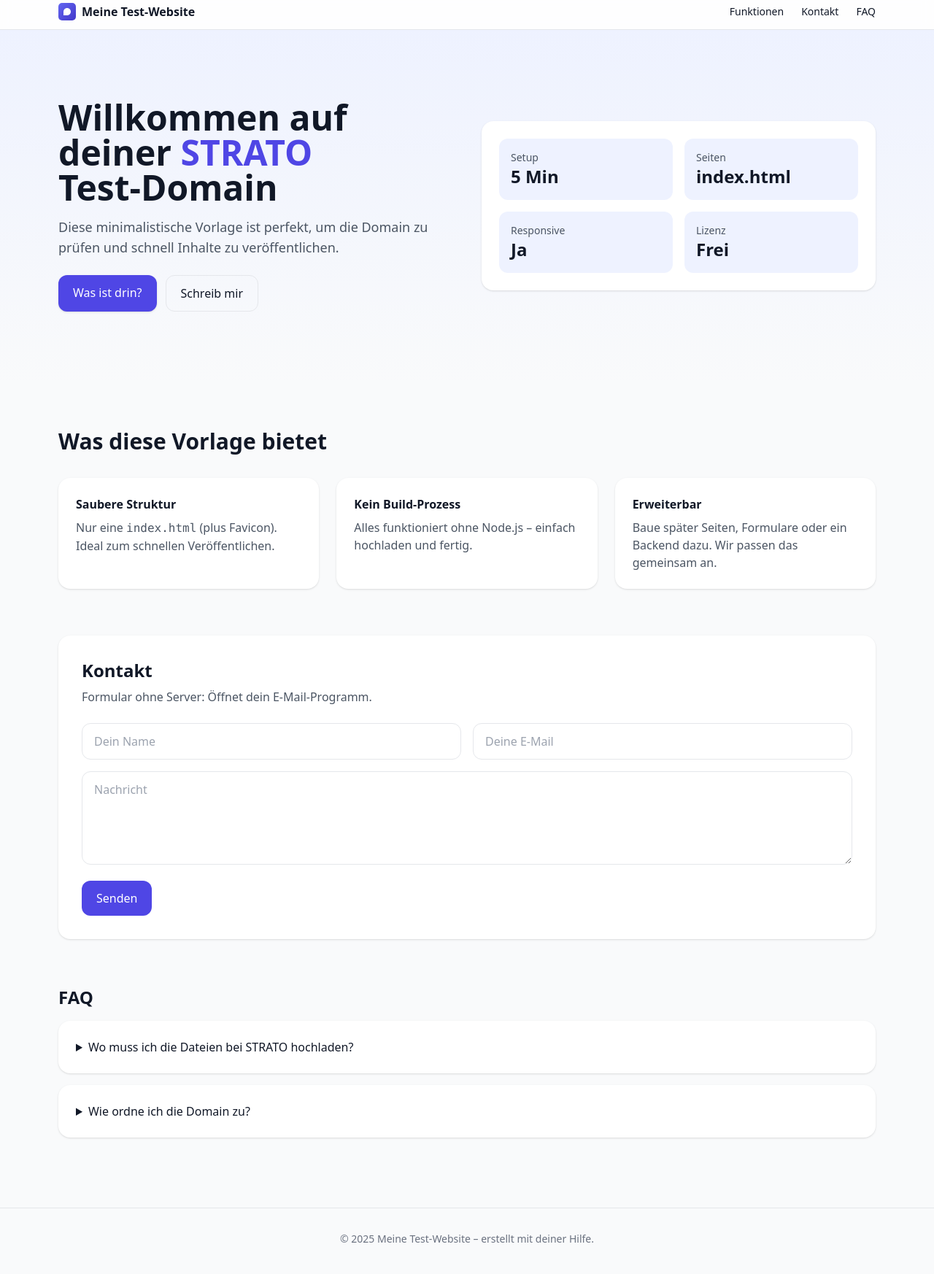
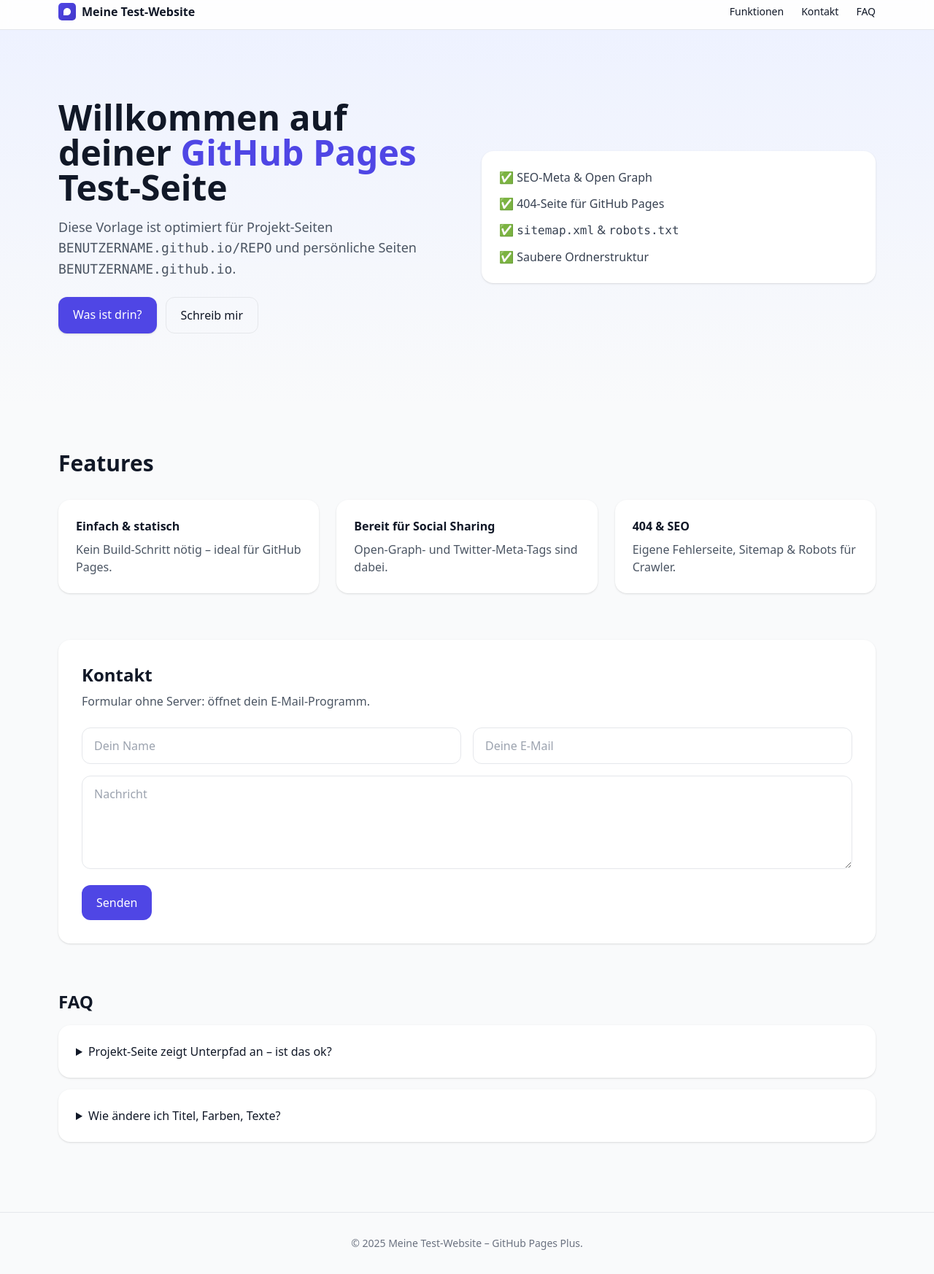
Before and after one commit to Flotshy/test-website, a plain HTML site: page index.html in a window 1280 px wide. Shown: the part 8-1754 px from the top of the page at 73% size. Drawn offline with nearby package versions, Linux system fonts and the light colour scheme.

Commit message:
Add files via upload

```diff
--- /dev/null
+++ b/404.html
@@ -0,0 +1,17 @@
+<!doctype html>
+<html lang="de">
+<head>
+  <meta charset="utf-8">
+  <meta name="viewport" content="width=device-width, initial-scale=1">
+  <title>Seite nicht gefunden – 404</title>
+  <link rel="icon" href="assets/favicon.svg" type="image/svg+xml">
+  <script src="https://cdn.tailwindcss.com"></script>
+</head>
+<body class="h-screen grid place-items-center bg-gray-50 text-gray-900">
+  <main class="text-center">
+    <h1 class="text-6xl font-bold">404</h1>
+    <p class="mt-2 text-gray-600">Die angeforderte Seite wurde nicht gefunden.</p>
+    <a href="./" class="mt-6 inline-block px-5 py-3 bg-indigo-600 text-white rounded-xl hover:bg-indigo-700">Zur Startseite</a>
+  </main>
+</body>
+</html>
--- a/index.html
+++ b/index.html
@@ -3,63 +3,46 @@
 <head>
   <meta charset="utf-8">
   <meta name="viewport" content="width=device-width, initial-scale=1">
-  <title>Meine Test-Website</title>
-  <meta name="description" content="Leichte Starter-Vorlage zum Testen auf STRATO.">
-  <link rel="icon" href="favicon.svg" type="image/svg+xml">
+  <title>Meine Test-Website – GitHub Pages</title>
+  <meta name="description" content="Leichte Starter-Vorlage für GitHub Pages mit SEO, 404, Sitemap und Open Graph.">
+  <link rel="icon" href="assets/favicon.svg" type="image/svg+xml">
+  <meta name="robots" content="index,follow">
+  <meta property="og:title" content="Meine Test-Website – GitHub Pages">
+  <meta property="og:description" content="Leichte Starter-Vorlage für GitHub Pages mit SEO, 404, Sitemap und Open Graph.">
+  <meta property="og:type" content="website">
+  <meta property="og:url" content="__PUBLIC_URL__">
+  <meta property="og:image" content="__PUBLIC_URL__/assets/og-image.png">
+  <meta name="twitter:card" content="summary_large_image">
   <script src="https://cdn.tailwindcss.com"></script>
-  <script>
-    tailwind.config = {
-      theme: {
-        extend: {
-          colors: {
-            brand: {
-              50: '#eef2ff',
-              100: '#e0e7ff',
-              200: '#c7d2fe',
-              300: '#a5b4fc',
-              400: '#818cf8',
-              500: '#6366f1',
-              600: '#4f46e5',
-              700: '#4338ca',
-              800: '#3730a3',
-              900: '#312e81'
-            }
-          }
-        }
-      }
-    }
-  </script>
 </head>
 <body class="bg-gray-50 text-gray-900 antialiased">
-  <!-- Header -->
   <header class="sticky top-0 bg-white/80 backdrop-blur z-20 border-b">
     <div class="max-w-6xl mx-auto px-4 py-3 flex items-center justify-between">
-      <a href="#" class="flex items-center gap-2 font-semibold">
-        <img src="favicon.svg" alt="Logo" class="h-6 w-6">
-        <span>Meine Test‑Website</span>
+      <a href="./" class="flex items-center gap-2 font-semibold">
+        <img src="assets/favicon.svg" alt="Logo" class="h-6 w-6">
+        <span>Meine Test-Website</span>
       </a>
       <nav class="hidden md:flex items-center gap-6 text-sm">
-        <a href="#features" class="hover:text-brand-600">Funktionen</a>
-        <a href="#kontakt" class="hover:text-brand-600">Kontakt</a>
-        <a href="#faq" class="hover:text-brand-600">FAQ</a>
+        <a href="#features" class="hover:text-indigo-600">Funktionen</a>
+        <a href="#kontakt" class="hover:text-indigo-600">Kontakt</a>
+        <a href="#faq" class="hover:text-indigo-600">FAQ</a>
       </nav>
     </div>
   </header>
 
-  <!-- Hero -->
   <section class="relative overflow-hidden">
-    <div class="absolute inset-0 -z-10 bg-gradient-to-b from-brand-50 to-transparent"></div>
+    <div class="absolute inset-0 -z-10 bg-gradient-to-b from-indigo-50 to-transparent"></div>
     <div class="max-w-6xl mx-auto px-4 py-16 md:py-24">
       <div class="grid md:grid-cols-2 gap-10 items-center">
         <div>
           <h1 class="text-4xl md:text-5xl font-bold leading-tight">
-            Willkommen auf deiner <span class="text-brand-600">STRATO</span> Test‑Domain
+            Willkommen auf deiner <span class="text-indigo-600">GitHub Pages</span> Test-Seite
           </h1>
           <p class="mt-4 text-lg text-gray-600">
-            Diese minimalistische Vorlage ist perfekt, um die Domain zu prüfen und schnell Inhalte zu veröffentlichen.
+            Diese Vorlage ist optimiert für Projekt-Seiten <code>BENUTZERNAME.github.io/REPO</code> und persönliche Seiten <code>BENUTZERNAME.github.io</code>.
           </p>
           <div class="mt-6 flex flex-wrap gap-3">
-            <a href="#features" class="px-5 py-3 bg-brand-600 text-white rounded-xl shadow hover:bg-brand-700 transition">
+            <a href="#features" class="px-5 py-3 bg-indigo-600 text-white rounded-xl shadow hover:bg-indigo-700 transition">
               Was ist drin?
             </a>
             <a href="#kontakt" class="px-5 py-3 border rounded-xl hover:bg-gray-100 transition">
@@ -68,83 +51,74 @@
           </div>
         </div>
         <div class="bg-white rounded-2xl shadow p-6">
-          <div class="grid grid-cols-2 gap-4">
-            <div class="p-4 rounded-xl bg-brand-50">
-              <p class="text-sm text-gray-600">Setup</p>
-              <p class="text-2xl font-semibold">5 Min</p>
-            </div>
-            <div class="p-4 rounded-xl bg-brand-50">
-              <p class="text-sm text-gray-600">Seiten</p>
-              <p class="text-2xl font-semibold">index.html</p>
-            </div>
-            <div class="p-4 rounded-xl bg-brand-50">
-              <p class="text-sm text-gray-600">Responsive</p>
-              <p class="text-2xl font-semibold">Ja</p>
-            </div>
-            <div class="p-4 rounded-xl bg-brand-50">
-              <p class="text-sm text-gray-600">Lizenz</p>
-              <p class="text-2xl font-semibold">Frei</p>
-            </div>
-          </div>
+          <ul class="space-y-3 text-gray-700">
+            <li>✅ SEO-Meta &amp; Open Graph</li>
+            <li>✅ 404-Seite für GitHub Pages</li>
+            <li>✅ <code>sitemap.xml</code> &amp; <code>robots.txt</code></li>
+            <li>✅ Saubere Ordnerstruktur</li>
+          </ul>
         </div>
       </div>
     </div>
   </section>
 
-  <!-- Features -->
   <section id="features" class="max-w-6xl mx-auto px-4 py-16">
-    <h2 class="text-3xl font-bold">Was diese Vorlage bietet</h2>
+    <h2 class="text-3xl font-bold">Features</h2>
     <div class="mt-8 grid md:grid-cols-3 gap-6">
       <article class="bg-white rounded-2xl shadow p-6">
-        <h3 class="font-semibold">Saubere Struktur</h3>
-        <p class="mt-2 text-gray-600">Nur eine <code>index.html</code> (plus Favicon). Ideal zum schnellen Veröffentlichen.</p>
+        <h3 class="font-semibold">Einfach &amp; statisch</h3>
+        <p class="mt-2 text-gray-600">Kein Build-Schritt nötig – ideal für GitHub Pages.</p>
       </article>
       <article class="bg-white rounded-2xl shadow p-6">
-        <h3 class="font-semibold">Kein Build‑Prozess</h3>
-        <p class="mt-2 text-gray-600">Alles funktioniert ohne Node.js – einfach hochladen und fertig.</p>
+        <h3 class="font-semibold">Bereit für Social Sharing</h3>
+        <p class="mt-2 text-gray-600">Open-Graph- und Twitter-Meta-Tags sind dabei.</p>
       </article>
       <article class="bg-white rounded-2xl shadow p-6">
-        <h3 class="font-semibold">Erweiterbar</h3>
-        <p class="mt-2 text-gray-600">Baue später Seiten, Formulare oder ein Backend dazu. Wir passen das gemeinsam an.</p>
+        <h3 class="font-semibold">404 &amp; SEO</h3>
+        <p class="mt-2 text-gray-600">Eigene Fehlerseite, Sitemap &amp; Robots für Crawler.</p>
       </article>
     </div>
   </section>
 
-  <!-- Kontakt -->
   <section id="kontakt" class="max-w-6xl mx-auto px-4 pb-16">
     <div class="bg-white rounded-2xl shadow p-6 md:p-8">
       <h2 class="text-2xl font-bold">Kontakt</h2>
-      <p class="mt-2 text-gray-600">Formular ohne Server: Öffnet dein E‑Mail‑Programm.</p>
+      <p class="mt-2 text-gray-600">Formular ohne Server: öffnet dein E‑Mail‑Programm.</p>
       <form class="mt-6" action="mailto:info@beispiel.de" method="post" enctype="text/plain">
         <div class="grid md:grid-cols-2 gap-4">
           <input required name="name" placeholder="Dein Name" class="border rounded-xl px-4 py-3" />
           <input required type="email" name="email" placeholder="Deine E‑Mail" class="border rounded-xl px-4 py-3" />
         </div>
         <textarea required name="nachricht" placeholder="Nachricht" class="border rounded-xl px-4 py-3 w-full h-32 mt-4"></textarea>
-        <button class="mt-4 px-5 py-3 bg-brand-600 text-white rounded-xl hover:bg-brand-700">Senden</button>
+        <button class="mt-4 px-5 py-3 bg-indigo-600 text-white rounded-xl hover:bg-indigo-700">Senden</button>
       </form>
     </div>
   </section>
 
-  <!-- FAQ -->
   <section id="faq" class="max-w-6xl mx-auto px-4 pb-24">
     <h2 class="text-2xl font-bold">FAQ</h2>
     <details class="mt-4 bg-white rounded-2xl shadow p-6">
-      <summary class="cursor-pointer font-medium">Wo muss ich die Dateien bei STRATO hochladen?</summary>
-      <p class="mt-2 text-gray-600">In das Hauptverzeichnis deines Webspaces (z. B. <code>/</code>, <code>/htdocs</code> oder <code>/httpdocs</code> – je nach Paket). Die Startdatei heißt <code>index.html</code>.</p>
+      <summary class="cursor-pointer font-medium">Projekt-Seite zeigt Unterpfad an – ist das ok?</summary>
+      <p class="mt-2 text-gray-600">
+        Ja. Für <code>BENUTZERNAME.github.io/REPO</code> bleiben Links relativ (<code>./</code>), damit alles funktioniert.
+      </p>
     </details>
     <details class="mt-4 bg-white rounded-2xl shadow p-6">
-      <summary class="cursor-pointer font-medium">Wie ordne ich die Domain zu?</summary>
-      <p class="mt-2 text-gray-600">Im STRATO‑Kundencenter die Domain dem gewünschten Verzeichnis zuordnen. Danach zeigt sie auf diese Website.</p>
+      <summary class="cursor-pointer font-medium">Wie ändere ich Titel, Farben, Texte?</summary>
+      <p class="mt-2 text-gray-600">Suche nach „Meine Test-Website“ im Code und passe Werte an. Farben kommen von Tailwind via CDN.</p>
     </details>
   </section>
 
   <footer class="border-t py-8 text-center text-sm text-gray-500">
-    <p>© <span id="year"></span> Meine Test‑Website – erstellt mit deiner Hilfe.</p>
+    <p>© <span id="year"></span> Meine Test-Website – GitHub Pages Plus.</p>
   </footer>
 
   <script>
     document.getElementById('year').textContent = new Date().getFullYear();
+    // Ersetze __PUBLIC_URL__ automatisch, falls über einen Unterpfad aufgerufen wird
+    const publicUrl = window.location.origin + window.location.pathname.replace(/\/$/, '');
+    document.querySelectorAll('meta[property="og:url"]').forEach(m => m.setAttribute('content', publicUrl));
+    document.querySelectorAll('meta[property="og:image"]').forEach(m => m.setAttribute('content', publicUrl + '/assets/og-image.png'));
   </script>
 </body>
 </html>
```
Also changed, not shown: sitemap.xml (added, +9 -0 lines), assets/favicon.svg (added), assets/og-image.png (added), robots.txt (added), 1 other file.
